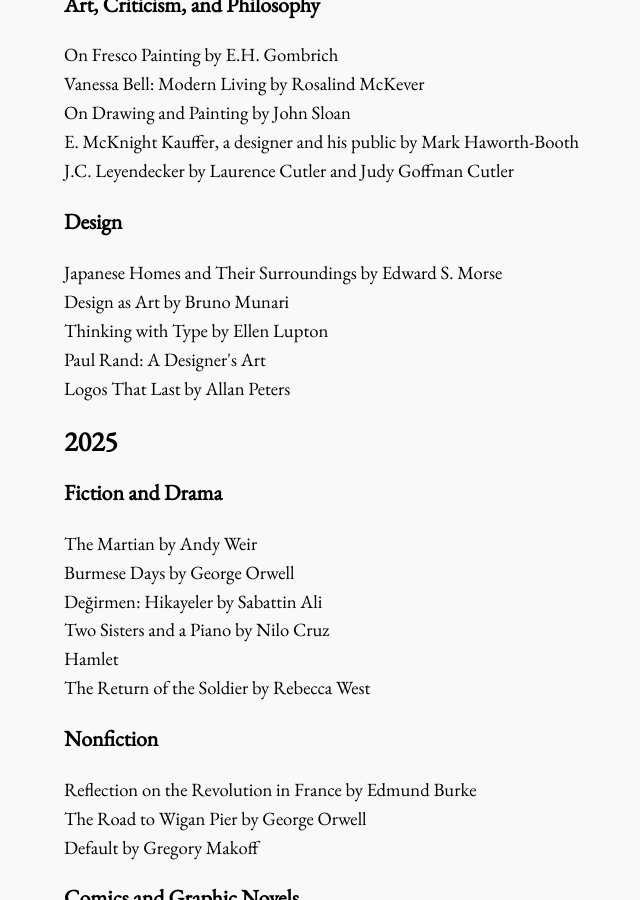
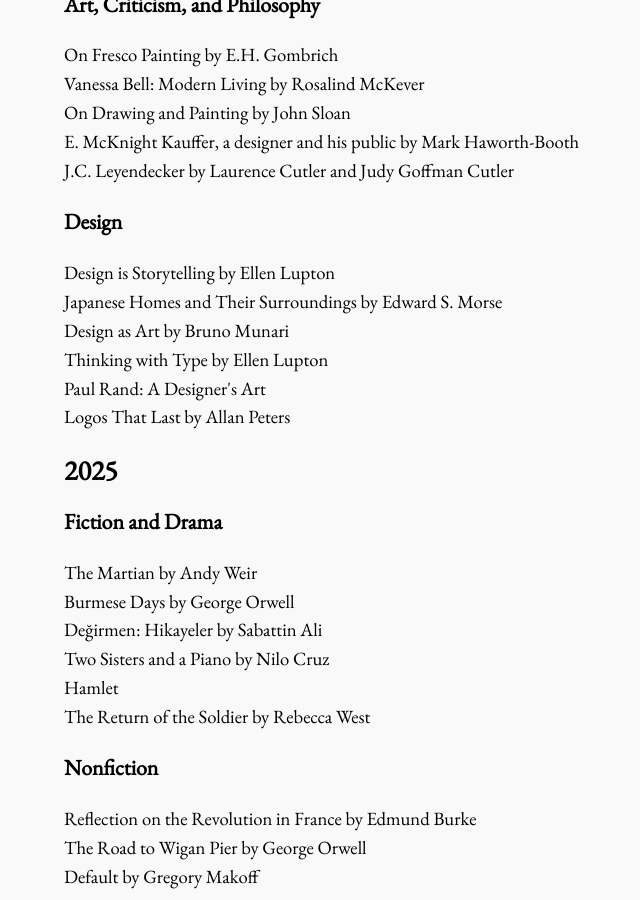
Before and after one commit to bora-uyumazturk/bora-uyumazturk.github.io, a Jekyll site: the page built from reading.html, in a window 1280 px wide and 900 px high, scrolled down 654 px. Shown: the whole window, without its empty margins (108-748 px from the left). Built offline with Jekyll 4.4.1, drawn with Linux system fonts in a browser that asks for light colours.

Commit message:
Update reading.html

```diff
--- a/reading.html
+++ b/reading.html
@@ -37,6 +37,7 @@
 
   <h3>Design</h3>
 
+  Design is Storytelling by Ellen Lupton <br>
   Japanese Homes and Their Surroundings by Edward S. Morse <br>
   Design as Art by Bruno Munari <br>
   Thinking with Type by Ellen Lupton <br>
```
